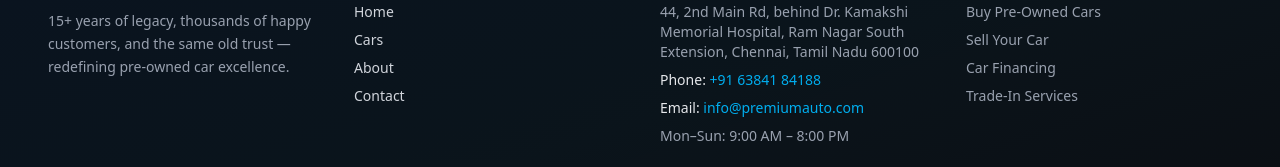
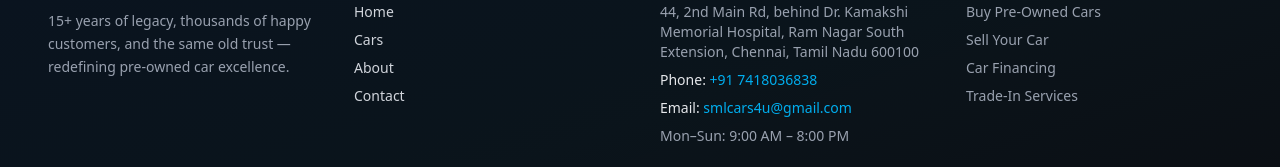
Before and after one commit to plex-op/smlcarsrentalfinal, a React (Vite) app in the folder frontend/: page / in a window 1280 px wide. Shown: the part 3223-3390 px from the top of the page. Built offline with nearby package versions, Linux system fonts and the light colour scheme.

Commit message:
Update contact details in Footer component

```diff
--- a/frontend/src/components/Footer.jsx
+++ b/frontend/src/components/Footer.jsx
@@ -53,7 +53,7 @@ const Footer = () => {
                   href="tel:+916384184188"
                   className="text-[#00AEEF] hover:text-[#0056B3] transition-colors"
                 >
-                  +91 63841 84188
+                  +91 7418036838
                 </a>
               </li>
               <li>
@@ -62,7 +62,7 @@ const Footer = () => {
                   href="mailto:info@premiumauto.com"
                   className="text-[#00AEEF] hover:text-[#0056B3] transition-colors"
                 >
-                  info@premiumauto.com
+                  smlcars4u@gmail.com
                 </a>
               </li>
               <li className="text-gray-400">Mon–Sun: 9:00 AM – 8:00 PM</li>
```
